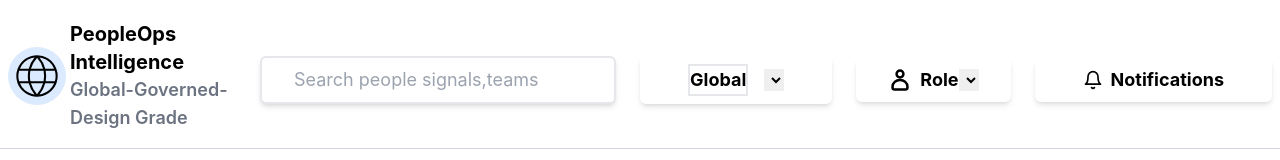
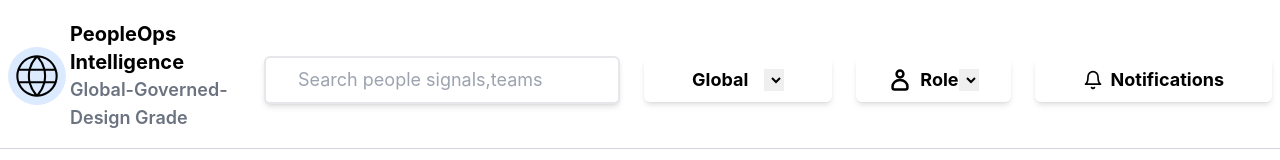
Before and after one commit to Cpraveen2002/hrAnalytics, a React (Create React App) app: page / in a window 1280 px wide. Shown: the top 160 px of the page. Built offline with nearby package versions, Linux system fonts and the light colour scheme.

Commit message:
global ui chnage

```diff
--- a/src/App.js
+++ b/src/App.js
@@ -28,7 +28,7 @@ function App() {
           <div className='flex flex-row items-center justify-between gap-4 items-center w-full lg:w-auto '>
             <input type="text" placeholder='Search people signals,teams' className='shadow-md border-2 rounded-md px-8 py-2 text-lg' />
             <div className='hidden md:flex  lg:flex  ml-2 justify-between items-center shadow-md rounded-md px-12 py-2'>
-              <div className='mr-2 flex flex-row justify-start items-center font-bold lg:text-lg border-2'>
+              <div className='mr-2 flex flex-row justify-start items-center font-bold lg:text-lg '>
                 <p>Global</p>
               </div>
               <div className='ml-2 flex flex-row justify-end items-center'>
```
